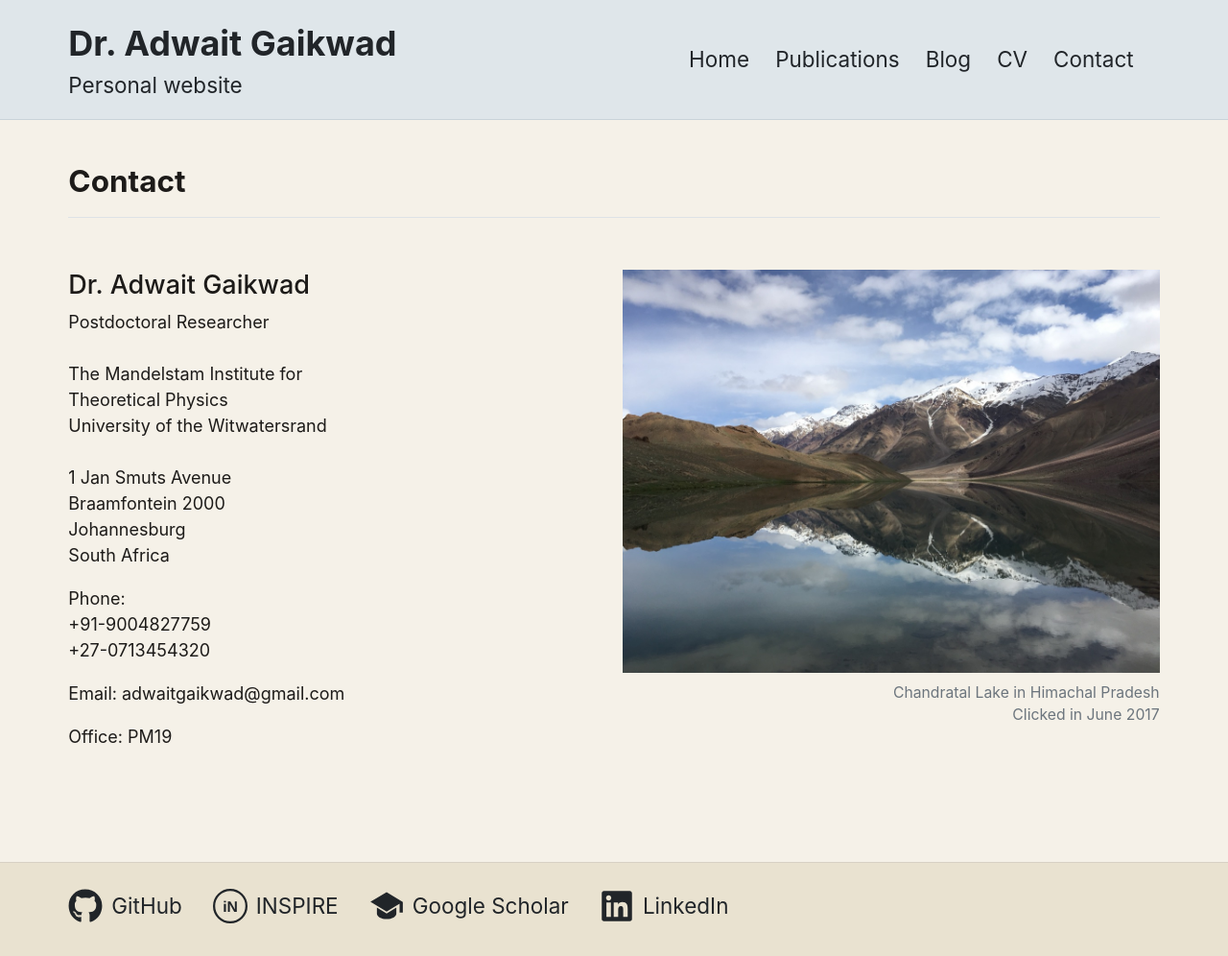
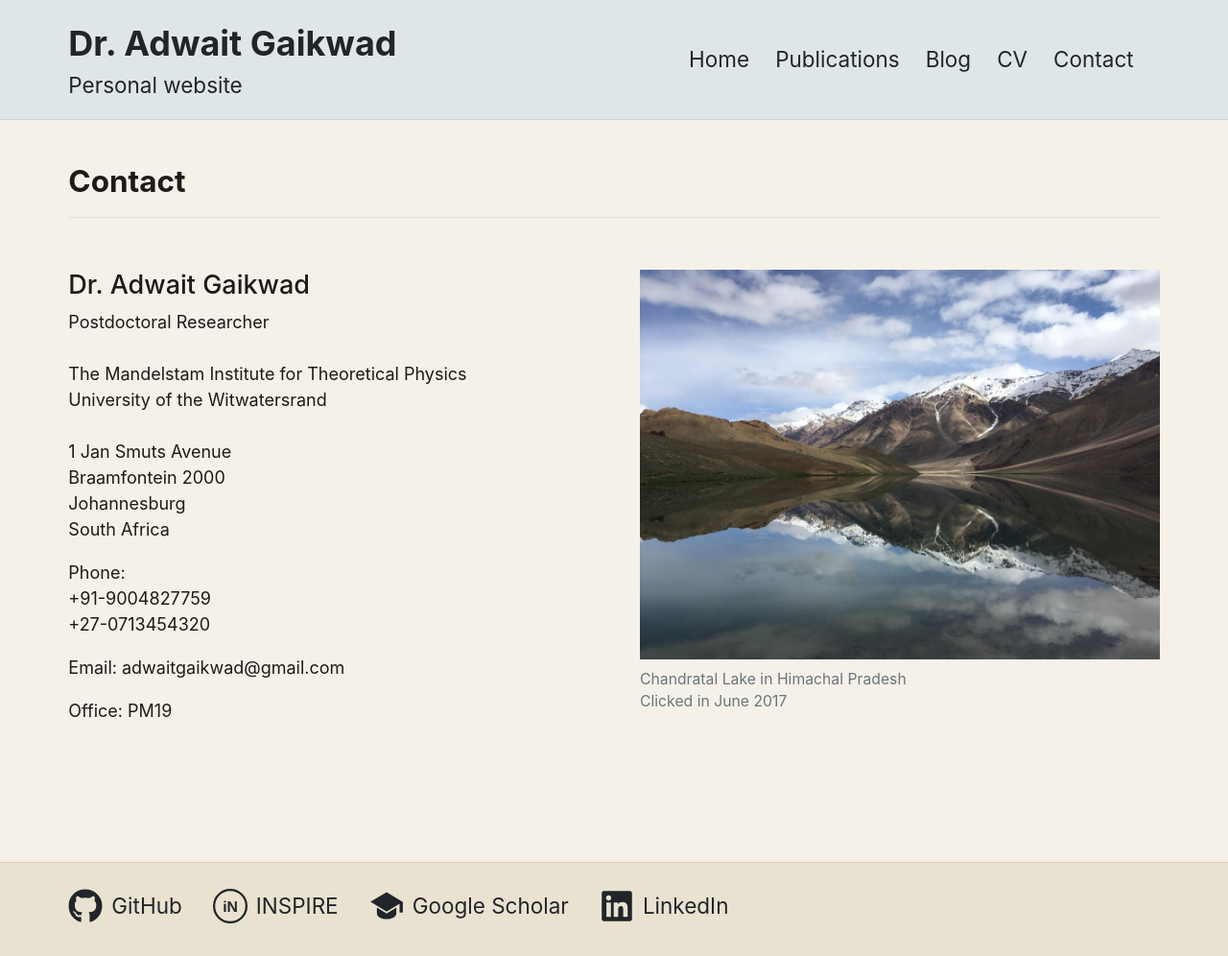
Before and after one commit to AdwaitGa/AdwaitGa.github.io, a Jekyll site: the page built from contact.md, in a window 1280 px wide and 996 px high. Shown: the whole window at 96% size. Built offline with Jekyll 4.4.1, drawn with Linux system fonts in a browser that asks for light colours.

Commit message:
Contact page: Chandratal image at home-page size
Co-Authored-By: Claude Sonnet 5.5 <noreply@anthropic.com>

```diff
--- a/_includes/contact.html
+++ b/_includes/contact.html
@@ -3,15 +3,15 @@
     <h3 class="fw-bold border-bottom pb-3 mb-5">Contact</h3>
     {% for contact in site.data.settings.contacts %}
     <div class="row g-5 mb-5">
-      <div class="col-md-4">
+      <div class="col-md-6">
         <h4>{{ contact.name }}</h4>
         <p>{{ contact.title }}<br><br>{{ contact.department }}<br>{{ contact.institution }}<br><br>{{ contact.institution_address | replace: ", ", "<br>" }}</p>
         <p>Phone:<br>{{ contact.phone | replace: ", ", "<br>" }}</p>
         <p>Email: {{ contact.email }}</p>
         <p>Office: {{ contact.office }}</p>
       </div>
-      <div class="col-md-8 text-md-end">
-        <img src="{{ site.github.url }}/{{ contact.image }}" alt="Chandratal Lake in Himachal Pradesh" style="max-width:100%;width:560px;height:auto;">
+      <div class="col-md-6">
+        <img src="{{ site.github.url }}/{{ contact.image }}" alt="Chandratal Lake in Himachal Pradesh" width="100%" style="max-height:50vh;object-fit:cover;">
         <p class="small text-muted mt-2 mb-0">Chandratal Lake in Himachal Pradesh<br>Clicked in June 2017</p>
       </div>
     </div>
```
